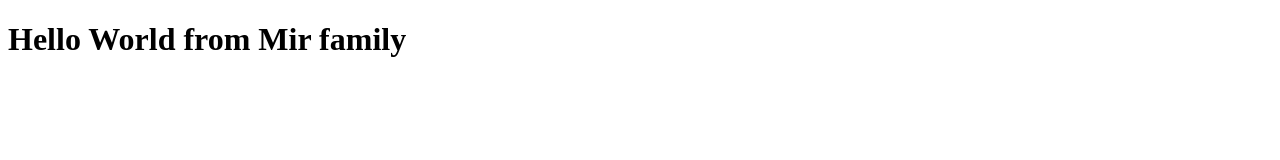
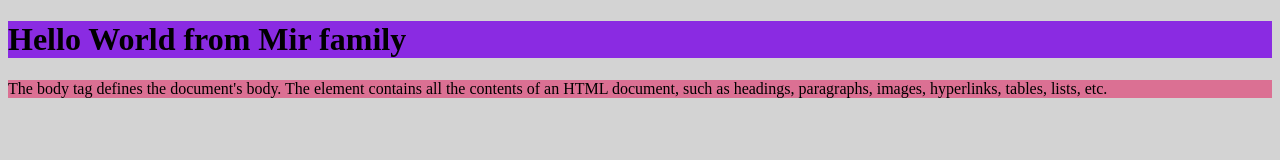
Before and after one commit to Abdullah-Mir712/bootcamp2020sept, a plain HTML site: page index.html in a window 1280 px wide. Drawn offline with Linux system fonts and the light colour scheme.

Commit message:
added css

```diff
--- a/index.html
+++ b/index.html
@@ -4,8 +4,29 @@
     <meta charset="UTF-8">
     <meta name="viewport" content="width=device-width, initial-scale=1.0">
     <title>Bootcamp 2020</title>
+    <style>
+
+        body {
+            background-color: lightgray;
+
+        }
+
+        p {
+            background-color: palevioletred;
+        }
+        h1 {
+            background-color: blueviolet;
+        }
+
+    </style>
 </head>
 <body>
     <div><h1>Hello World from Mir family</h1></div>
+    <div><p>
+        The body tag defines the document's body. The
+         element contains all the contents of an HTML
+          document, such as headings, paragraphs, images,
+           hyperlinks, tables, lists, etc.
+    </p></div>
 </body>
 </html>
```
